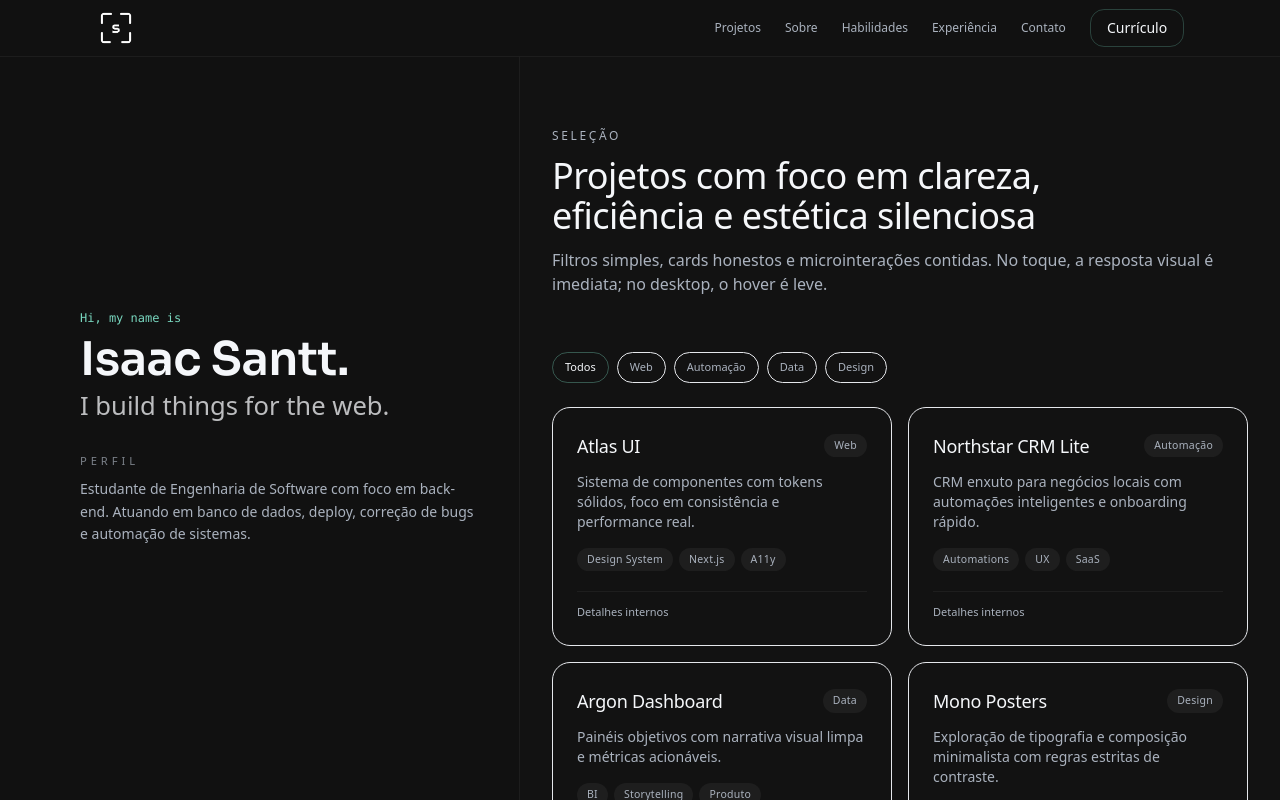
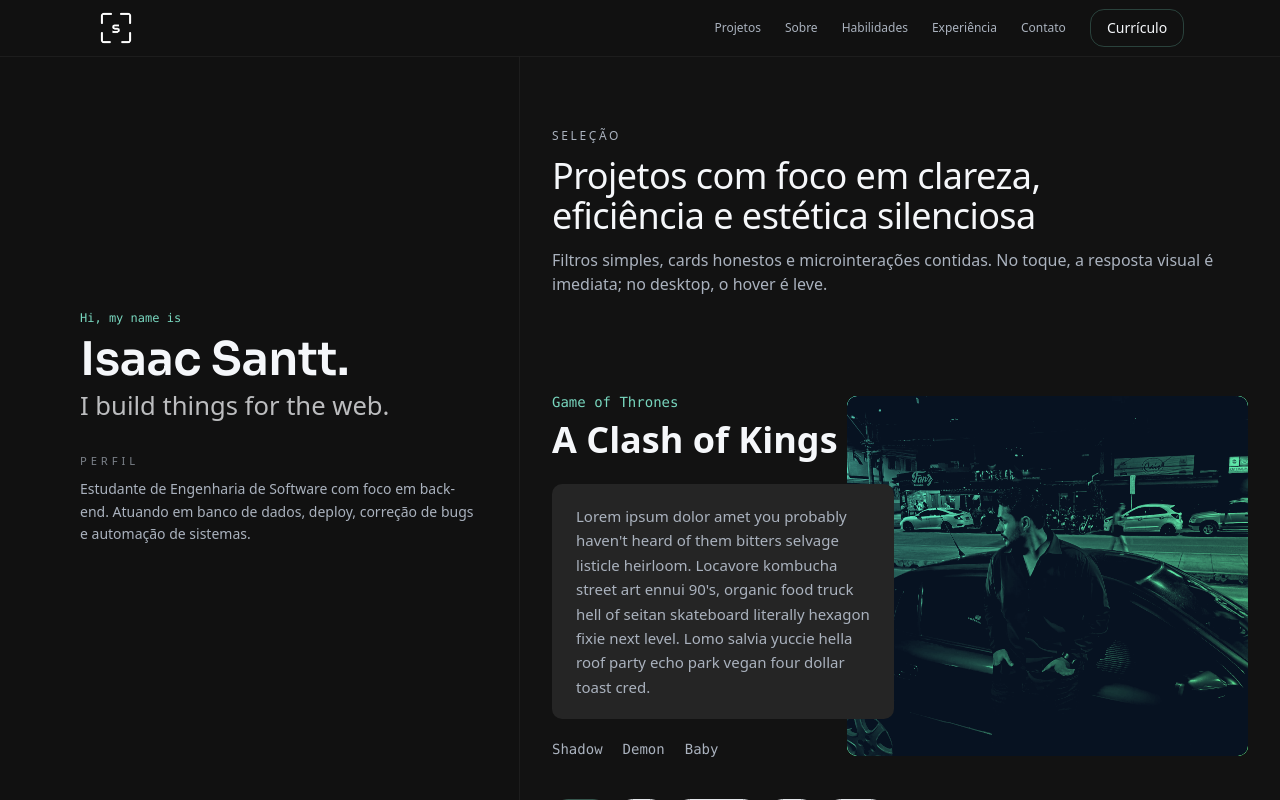
Before and after one commit to okisantt/portfolio, a Next.js app: page / in a window 1280 px wide. Shown: the top 800 px of the page. Built offline with nearby package versions, Linux system fonts and the light colour scheme.

Commit message:
animations

```diff
--- /dev/null
+++ b/components/sections/FeaturedProject.tsx
@@ -0,0 +1,92 @@
+import Image from "next/image";
+
+export default function FeaturedProject() {
+  return (
+    <div className="mx-auto max-w-[1000px] px-4 sm:px-8 lg:px-0 py-10">
+      <div className="grid grid-cols-12 grid-rows-6 gap-3 items-center">
+        {/* IMAGEM (fica atrás no mobile e sobreposta no desktop) */}
+        <div
+          className="
+            group relative col-span-12 row-start-1 row-end-7
+            md:col-start-6 md:col-end-13
+            overflow-hidden rounded-sm
+            bg-gradient-to-br from-[#64ffda] to-[#64ff8d]
+            min-h-[260px] md:min-h-[360px]
+            transform-gpu
+            transition-transform duration-700 ease-out
+            md:hover:scale-[1.02]
+          "
+        >
+          {/* base gradiente */}
+          <div className="absolute inset-0 bg-gradient-to-br from-[#64ffda] to-[#64ff8d]" />
+
+          {/* imagem */}
+          <Image
+            src="/projects/featured.png"
+            alt="Imagem do projeto em destaque"
+            fill
+            priority
+            className="
+              object-cover transform-gpu
+              transition duration-700 ease-out
+              mix-blend-multiply grayscale contrast-125
+              group-hover:scale-[1.06] group-active:scale-[1.06]
+              group-hover:grayscale-0 group-active:grayscale-0
+              group-hover:contrast-100 group-active:contrast-100
+              group-hover:mix-blend-normal group-active:mix-blend-normal
+            "
+            sizes="(min-width: 1024px) 640px, (min-width: 768px) 520px, 100vw"
+          />
+
+          {/* overlay “screen” por cima (sai no hover/toque) */}
+          <div
+            className="
+              absolute inset-0
+              bg-[#0a192f] mix-blend-screen
+              opacity-70
+              transition-opacity duration-700 ease-out
+              group-hover:opacity-0 group-active:opacity-0
+            "
+          />
+        </div>
+
+        {/* CONTEÚDO */}
+        <div
+          className="
+            relative z-20 col-span-12 row-start-1 row-end-7
+            md:col-start-1 md:col-end-7
+            p-6 sm:p-8 md:p-0
+          "
+        >
+          <div className="text-accent font-mono text-sm">Game of Thrones</div>
+
+          <h4 className="mt-2 mb-6 text-3xl md:text-4xl font-semibold text-text">
+            A Clash of Kings
+          </h4>
+
+          <div className="text-[15px] leading-relaxed text-muted">
+            <p
+              className="
+                rounded-sm
+                bg-[#252525] px-6 py-5
+                md:bg-[#252525]
+              "
+            >
+              Lorem ipsum dolor amet you probably haven&apos;t heard of them
+              bitters selvage listicle heirloom. Locavore kombucha street art
+              ennui 90&apos;s, organic food truck hell of seitan skateboard
+              literally hexagon fixie next level. Lomo salvia yuccie hella roof
+              party echo park vegan four dollar toast cred.
+            </p>
+
+            <ul className="mt-5 flex flex-wrap gap-x-5 gap-y-2 font-mono text-sm text-muted">
+              <li>Shadow</li>
+              <li>Demon</li>
+              <li>Baby</li>
+            </ul>
+          </div>
+        </div>
+      </div>
+    </div>
+  );
+}
--- a/components/sections/Projects.tsx
+++ b/components/sections/Projects.tsx
@@ -1,5 +1,6 @@
 "use client";
 
+import FeaturedProject from "./FeaturedProject";
 import { useMemo, useState } from "react";
 import Section from "@/components/ui/Section";
 import Tag from "@/components/ui/Tag";
@@ -17,7 +18,9 @@ function ProjectCard({ p }: { p: Project }) {
   return (
     <Pressable>
       <CardTag
-        {...(p.href ? { href: p.href, target: "_blank", rel: "noreferrer" } : {})}
+        {...(p.href
+          ? { href: p.href, target: "_blank", rel: "noreferrer" }
+          : {})}
         className={cn(base, p.highlight && "border-white/12 bg-white/2")}
       >
         <div className="flex items-center justify-between gap-3">
@@ -48,7 +51,8 @@ function ProjectCard({ p }: { p: Project }) {
 }
 
 export default function Projects() {
-  const [category, setCategory] = useState<(typeof CATEGORIES)[number]>("Todos");
+  const [category, setCategory] =
+    useState<(typeof CATEGORIES)[number]>("Todos");
 
   const filtered = useMemo(() => {
     if (category === "Todos") return PROJECTS;
@@ -62,6 +66,8 @@ export default function Projects() {
       title="Projetos com foco em clareza, eficiência e estética silenciosa"
       subtitle="Filtros simples, cards honestos e microinterações contidas. No toque, a resposta visual é imediata; no desktop, o hover é leve."
     >
+      <FeaturedProject />
+
       <div className="mb-6 flex flex-wrap gap-2">
         {CATEGORIES.map((c) => {
           const active = c === category;
```
Also changed, not shown: public/projects/featured.png (added).
